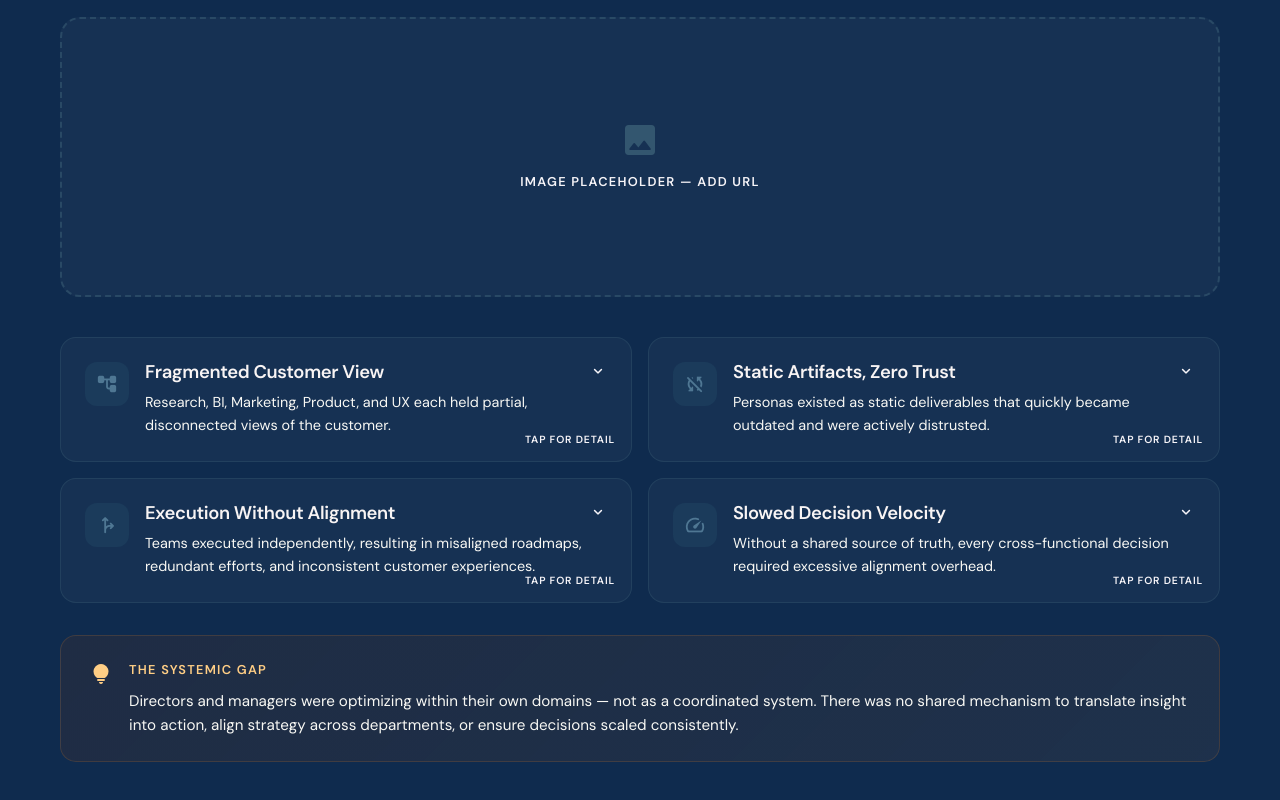
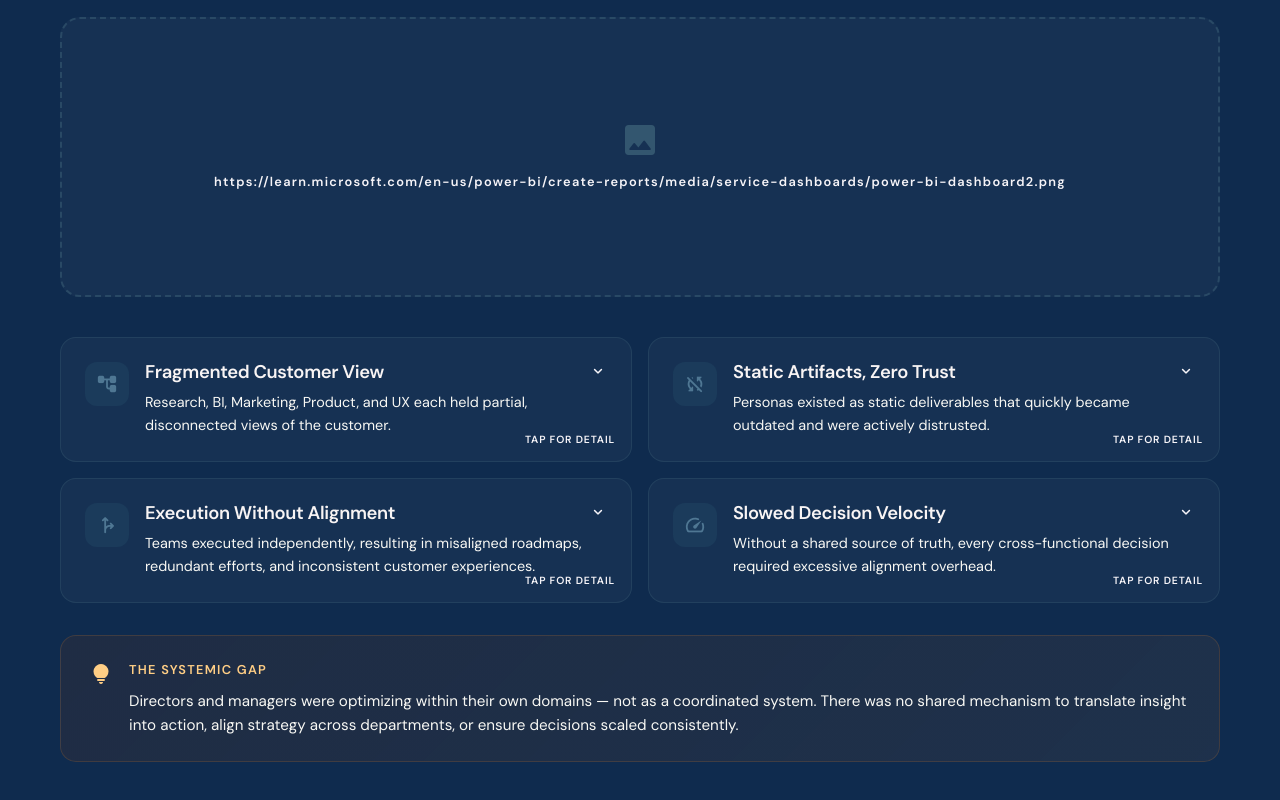
Before and after one commit to tangiblethinking/persongratadata, a React (Vite) app: page / in a window 1280 px wide. Shown: the part 2035-2835 px from the top of the page. Built offline with nearby package versions, Linux system fonts and the light colour scheme.

Commit message:
Update ProblemSection.jsx

```diff
--- a/src/components/ProblemSection.jsx
+++ b/src/components/ProblemSection.jsx
@@ -161,7 +161,7 @@ export default function ProblemSection() {
           }}
         >
           <span className="material-icons-round" style={{ fontSize: 40, color: 'rgba(120,172,175,0.3)' }}>image</span>
-          <span style={{ fontSize: '0.8rem', fontFamily: 'var(--font-display)', fontWeight: 600, letterSpacing: '0.1em' }}>IMAGE PLACEHOLDER — ADD URL</span>
+          <span style={{ fontSize: '0.8rem', fontFamily: 'var(--font-display)', fontWeight: 600, letterSpacing: '0.1em' }}>https://learn.microsoft.com/en-us/power-bi/create-reports/media/service-dashboards/power-bi-dashboard2.png</span>
         </motion.div>
 
         {/* Problem cards */}
```
